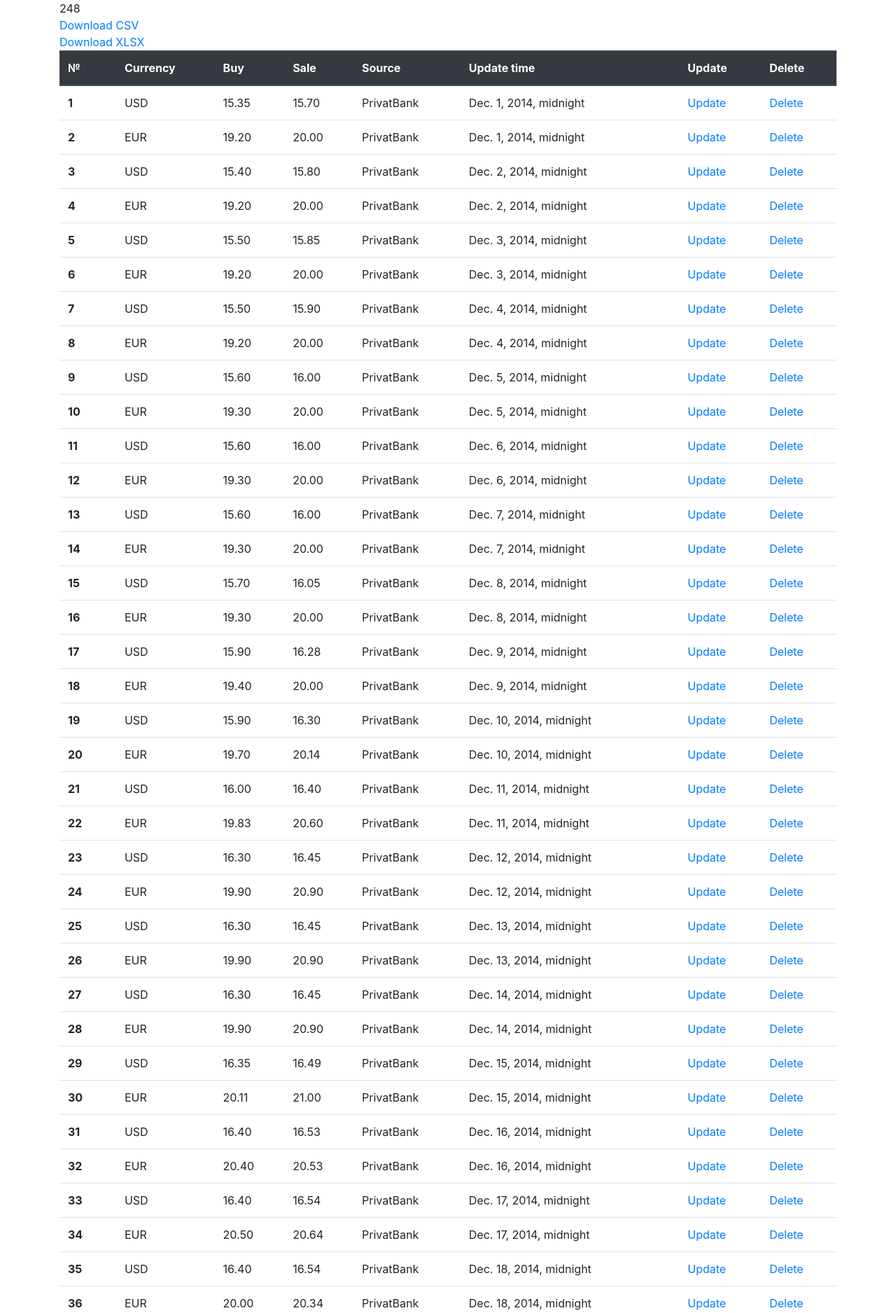
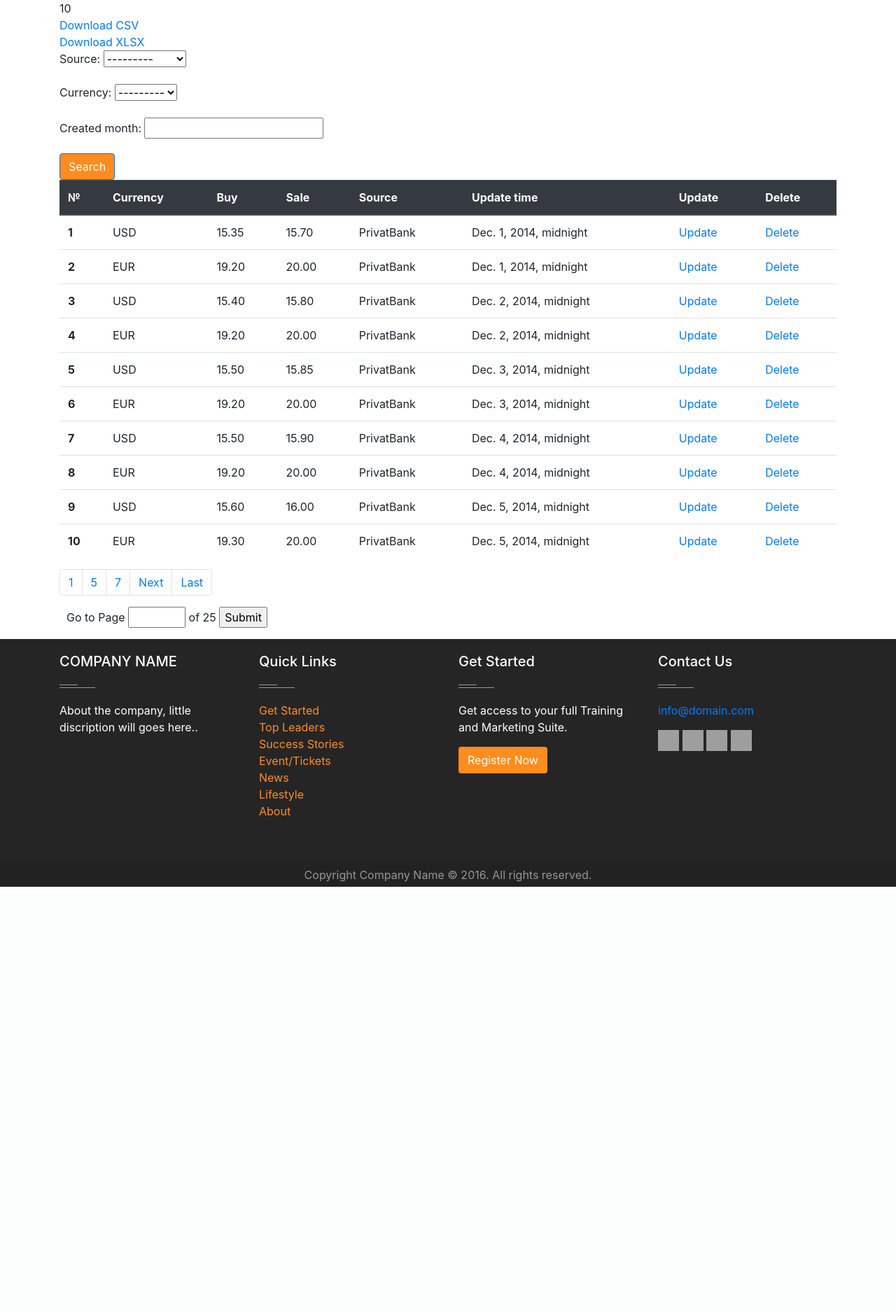
Before and after one commit to Tsabur/currency, a Django app: page /rate/list/ in a window 1280 px wide. Shown: the part 56-1932 px from the top of the page at 70% size. After the commit the page ends 1323 px from the top, so only its background shows below. Run offline with Django 3.2, Linux system fonts and the light colour scheme; a user stored in the database is signed in; data comes from the database, SQL or seed files in the repository; parts of the project's set-up code (start-up, migrations or seed data) failed here and were passed over; some libraries are stand-ins or nearby versions; grey boxes are pictures that could not be loaded.

Commit message:
currency home_work 12 Pagination and Filter

```diff
--- a/requirements.txt
+++ b/requirements.txt
@@ -72,3 +72,4 @@ djangorestframework==3.12.2
 drf-yasg==1.20.0
 djangorestframework-simplejwt==4.6.0
 pyjwt==1.7.1
+django-filter==2.4.0
--- a/src/account/models.py
+++ b/src/account/models.py
@@ -33,6 +33,6 @@ class Avatar(models.Model):
         # You have to prepare what you need before delete the model
         storage, path = self.file_path.storage, self.file_path.path
         # Delete the model before the file
-        super(Avatar, self).delete(*args, **kwargs)
+        super().delete(*args, **kwargs)
         # Delete the file after the model
         storage.delete(path)
--- a/src/currency/settings.py
+++ b/src/currency/settings.py
@@ -41,6 +41,7 @@ INSTALLED_APPS = [
     'debug_toolbar',
     'rest_framework',
     'drf_yasg',
+    'django_filters',
     'rate',
     'account',
 ]
--- /dev/null
+++ b/src/rate/filters.py
@@ -0,0 +1,11 @@
+import django_filters
+
+from rate.models import Rate
+
+
+class RateFilter(django_filters.FilterSet):
+    date = django_filters.NumberFilter(field_name='created', lookup_expr='month')
+
+    class Meta:
+        model = Rate
+        fields = ['source', 'currency', 'date']
--- a/src/rate/models.py
+++ b/src/rate/models.py
@@ -5,11 +5,16 @@ from rate import choices
 
 
 class Rate(models.Model):
-    currency = models.PositiveSmallIntegerField(choices=choices.CURRENCY_CHOISES)
+    currency = models.PositiveSmallIntegerField(choices=choices.CURRENCY_CHOISES, db_index=True)
     source = models.PositiveSmallIntegerField(choices=choices.SOURCE_CHOICES)
     buy = models.DecimalField(max_digits=6, decimal_places=2)
     sale = models.DecimalField(max_digits=6, decimal_places=2)
     created = models.DateTimeField(auto_now_add=True)
+
+    class Meta:
+        index_together = (
+            ('currency', 'source'),
+        )
 
     # def save(self, *args, **kwargs):
     #     super().save(*args, **kwargs)
--- /dev/null
+++ b/src/rate/templates/parts/filter.html
@@ -0,0 +1,6 @@
+<form method="get">
+    {{ filter.form.as_p }}
+    <button type="submit" class="btn btn-primary">
+        <span class="glyphicon glyphicon-search"></span> Search
+    </button>
+</form>
--- /dev/null
+++ b/src/rate/templates/parts/pagination_bootstrap.html
@@ -0,0 +1,29 @@
+<nav aria-label="...">
+    <ul class="pagination">
+        {% if page_obj.has_previous %}
+        <li class="page-item"><a class="page-link"
+                                 href="?page=1&{{ GET_PARAMS }}">First</a></li>
+        <li class="page-item"><a class="page-link"
+                                 href="?page={{ page_obj.previous_page_number }}&{{ GET_PARAMS }}">Previous</a></li>
+        {% endif %}
+        <li class="page-item "><a class="page-link" href="?page=1&{{ GET_PARAMS }}">1</a></li>
+        <li class="page-item"><a class="page-link" href="?page=5&{{ GET_PARAMS }}">5</a></li>
+        <li class="page-item"><a class="page-link" href="?page=7&{{ GET_PARAMS }}">7</a></li>
+        {% if page_obj.has_next %}
+        <li class="page-item"><a class="page-link"
+                                 href="?page={{ page_obj.next_page_number }}&{{ GET_PARAMS }}">Next</a></li>
+        <li class="page-item"><a class="page-link"
+                                 href="?page={{ page_obj.paginator.num_pages }}&{{ GET_PARAMS }}">Last</a></li>
+        {% endif %}
+    </ul>
+
+    <div class="form-group input-group-sm" style="display:inline-block; float:left; margin-left:10px;">
+            <form>
+                <a>Go to Page</a>
+                <input size="3" type="text" name="page">
+                <a>of {{ page_obj.paginator.num_pages }}</a>
+                <input type="submit">
+            </form>
+    </div>
+
+</nav>
--- a/src/rate/templates/rate/rate_list.html
+++ b/src/rate/templates/rate/rate_list.html
@@ -8,6 +8,9 @@
 <!--    <div>{{ object_list.count }}</div>-->
 <div class="row">
     <div class="col">
+
+        {% include 'parts/filter.html' %}
+
         <table class="table">
             <thead class="thead-dark">
             <tr>
@@ -26,7 +29,8 @@
             <tbody>
             {% for rate in rate_list %}
             <tr>
-                            <th scope="row">{{ forloop.counter }}</th>
+                <!--                <th scope="row">{{ forloop.counter }}</th>-->
+                <th scope="row">{{ rate.id }}</th>
                 <td>{{ rate.get_currency_display }}</td>
                 <td>{{ rate.buy }}</td>
                 <td>{{ rate.sale }}</td>
@@ -40,6 +44,9 @@
             {% endfor %}
             </tbody>
         </table>
+
+        {% include 'parts/pagination_bootstrap.html' %}
+
     </div>
 </div>
 {% endblock content %}
--- a/src/rate/views.py
+++ b/src/rate/views.py
@@ -7,14 +7,16 @@ from django.contrib.auth.mixins import UserPassesTestMixin
 from django.http import HttpResponse
 from django.shortcuts import render
 from django.urls import reverse_lazy
-from django.views.generic import CreateView, DeleteView, ListView, UpdateView, View
+from django.views.generic import CreateView, DeleteView, UpdateView, View
+
+from django_filters.views import FilterView
 
 from openpyxl import Workbook
 
+from rate.filters import RateFilter
 from rate.models import ContactUs, Feedback, Rate
 from rate.selectors import get_latest_rates
 from rate.utils import display
-
 
 from selenium import webdriver
 
@@ -70,11 +72,19 @@ def parse_site_ukrsibbank():
     return data
 
 
-class RateListView(ListView):
+class RateListView(FilterView):
     queryset = Rate.objects.all()
+    paginate_by = 10
+    filterset_class = RateFilter
+    template_name = 'rate/rate_list.html'
 
     def get_context_data(self, *args, **kwargs):
         context = super().get_context_data(*args, **kwargs)
+        context['GET_PARAMS'] = '&'.join(
+            f'{key}={value}'
+            for key, value in self.request.GET.items()
+            if key != 'page'
+        )
         context['object_count'] = context['object_list'].count()
         return context
 
@@ -92,7 +102,7 @@ class CreateContactUsView(CreateView):
 class CreateFeedbackView(CreateView):
     success_url = reverse_lazy('index')
     model = Feedback
-    fields = ('rating', )
+    fields = ('rating',)
 
 
 class LatestRates(View):
```
Also changed, not shown: src/rate/templates/parts/pagination.html (added, +20 -0 lines), src/rate/migrations/0008_auto_20201205_1034.py (added), 1 other file. Lines whose indentation alone changed are shown as unchanged.
